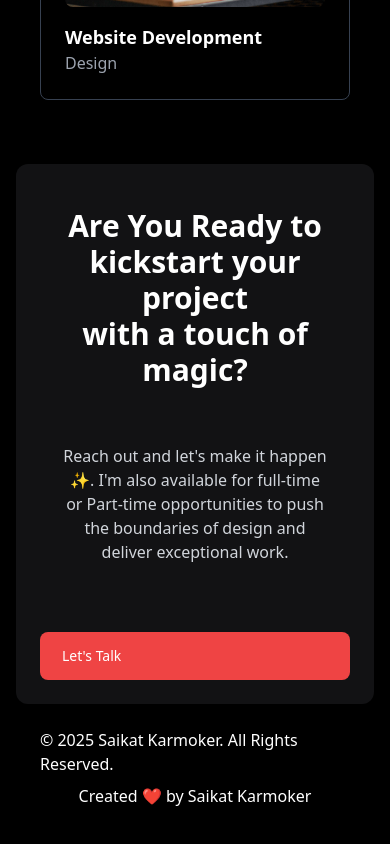
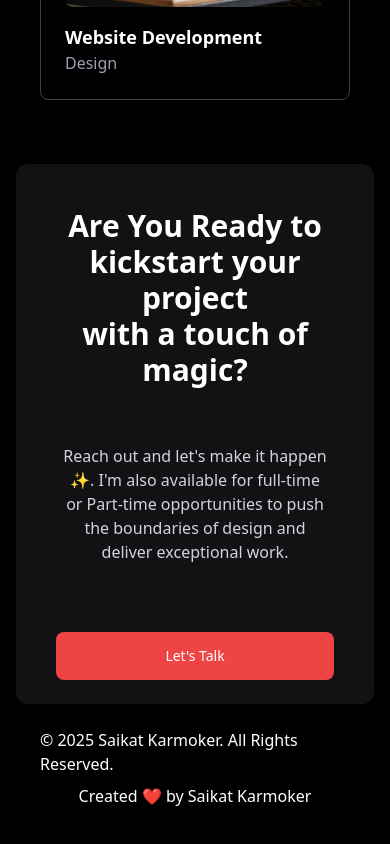
Before and after one commit to soikot-dev/soikot-portfolio, a Next.js app: page / in a window 390 px wide. Shown: the part 4040-4884 px from the top of the page. Built offline with nearby package versions, Linux system fonts and the light colour scheme.

Commit message:
Favicon added

```diff
--- a/components/CTA.js
+++ b/components/CTA.js
@@ -12,11 +12,12 @@ const CTA = () => {
       </p>
 
 
-      <div className="w-full flex justify-center">
-        <button className="bg-red-500 text-white border-2 border-transparent px-5 sm:px-6 py-3 mt-6 rounded-lg hover:bg-transparent hover:border-gray-300 hover:text-white transition-all duration-300 text-sm sm:text-base w-full sm:w-auto flex items-center">
+      <div className="w-full flex justify-center px-4">
+        <button className="bg-red-500 text-white border-2 border-transparent px-6 py-3 mt-6 rounded-lg hover:bg-transparent hover:border-gray-300 hover:text-white transition-all duration-300 text-center text-sm sm:text-base w-full sm:w-auto flex justify-center items-center">
           Let's Talk
         </button>
       </div>
+
 
     </section>
   );
--- a/pages/_app.js
+++ b/pages/_app.js
@@ -1,10 +1,20 @@
 // pages/_app.js
-import '../styles/globals.css'; // ✅ Your Tailwind + custom styles
-import 'slick-carousel/slick/slick.css'; // ✅ Slick carousel styles
-import 'slick-carousel/slick/slick-theme.css';
+import Head from 'next/head';
+import '../styles/globals.css'; // Tailwind and custom styles
+import 'slick-carousel/slick/slick.css'; // Slick carousel styles
+import 'slick-carousel/slick/slick-theme.css'; // Slick carousel theme
 
 function MyApp({ Component, pageProps }) {
-  return <Component {...pageProps} />
+  return (
+    <>
+      <Head>
+        <title>Saikat Portfolio</title>
+        <meta name="viewport" content="width=device-width, initial-scale=1" />
+        <link rel="icon" href="/favicon.ico" />
+      </Head>
+      <Component {...pageProps} />
+    </>
+  );
 }
 
 export default MyApp;
```
Also changed, not shown: 1 other file (tests, documents, lock files or other folders).
